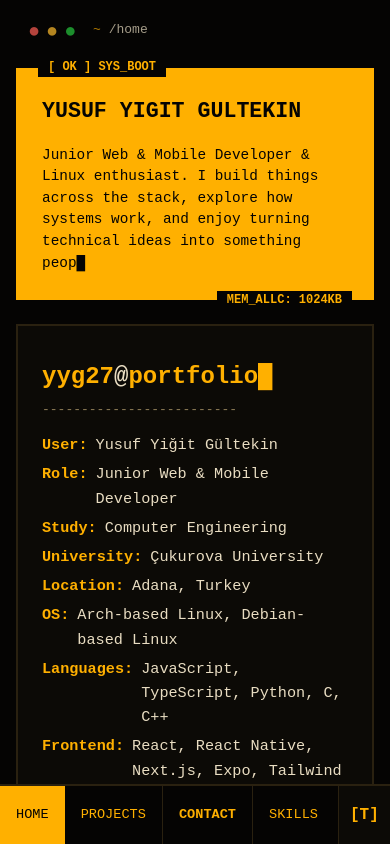
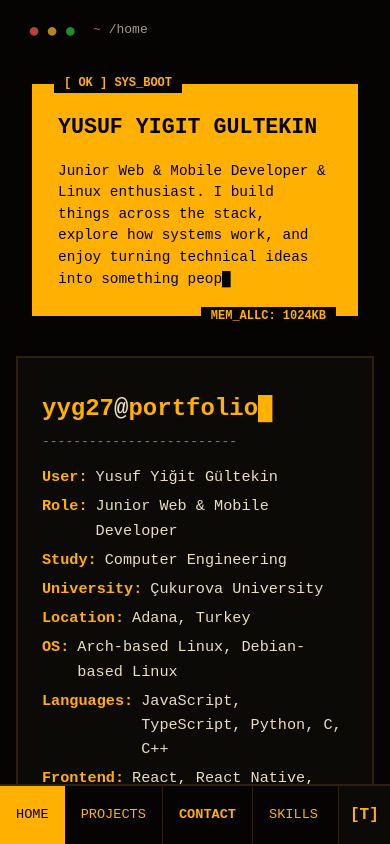
Before and after one commit to yyg27/tui-portfolio, a React (Vite) app: page / in a window 390 px wide. Built offline with nearby package versions, Linux system fonts and the light colour scheme.

Commit message:
style: add margin to hero card on mobile

```diff
--- a/src/components/Home/HeroCard/HeroCard.module.css
+++ b/src/components/Home/HeroCard/HeroCard.module.css
@@ -143,6 +143,7 @@
 
 @media (max-width: 768px) {
     .heroCard {
+        margin: var(--space-sm);
         padding: var(--space-md);
         gap: var(--space-md);
     }
```
